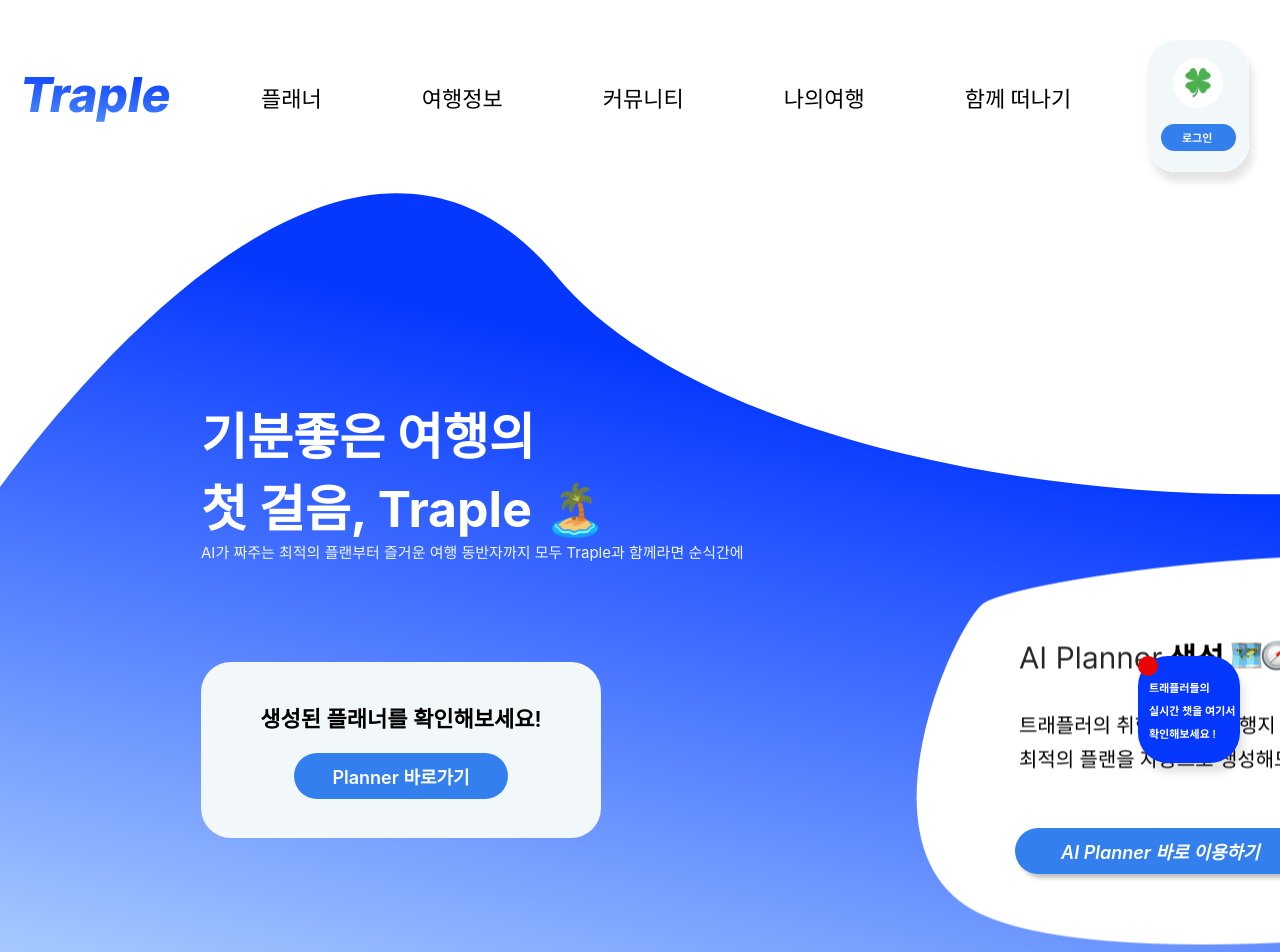
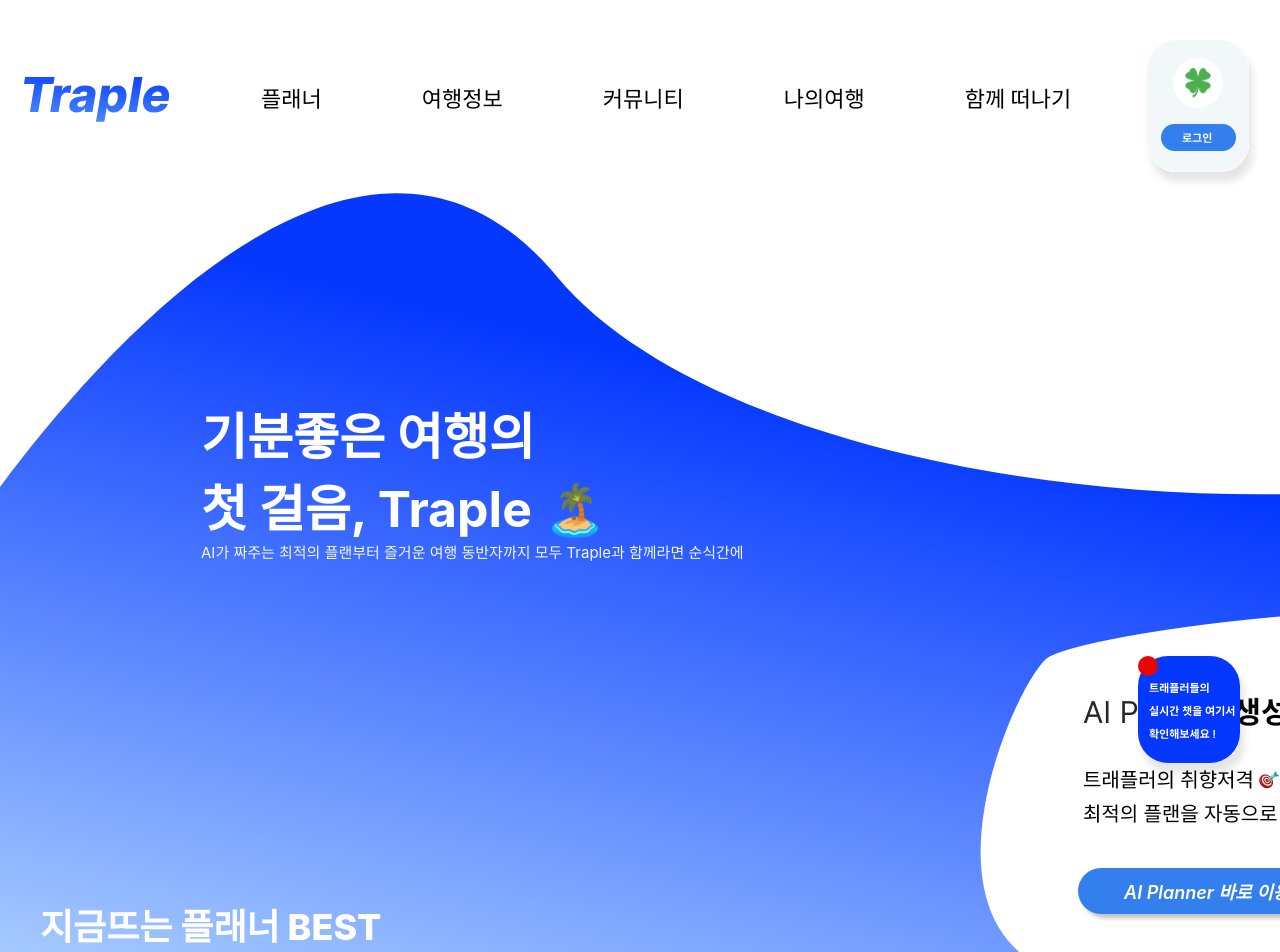
Before and after one commit to SCD2-TRAPLE/Frontend, a React (Create React App) app: page /main in a window 1280 px wide. Shown: the top 952 px of the page. Built offline with nearby package versions, Linux system fonts and the light colour scheme.

Commit message:
final:마감

```diff
--- a/src/Main.jsx
+++ b/src/Main.jsx
@@ -88,59 +88,17 @@
         <div>
             <HomeHeader />
             <div className="home-screen" style={styles.container}>
-                <div id="main-title" style={{ backgroundImage: `url(${homeImg})`, backgroundRepeat: 'no-repeat' }}>
+                <div id="main-title" style={{ width: '100%', height: '100vh', backgroundImage: `url(${homeImg})`, backgroundRepeat: 'no-repeat' }}>
                     <div style={styles.mainText}>
                         기분좋은 여행의<br />첫 걸음, Traple 🏝️
                     </div>
                     <div style={styles.subText}>
                         AI가 짜주는 최적의 플랜부터 즐거운 여행 동반자까지 모두 Traple과 함께라면 순식간에
                     </div>
-                    <div style={{ display: 'flex', alignItems: 'center' }}>
-                        <div style={{
-                            width: "400px",
-                            height: "176px",
-                            flexShrink: "0",
-                            marginTop:"100px",
-                            marginLeft:"201px",
-                            borderRadius: "30px",
-                            background:"#F2F7FA",
-                            display: 'flex',
-                            justifyContent: 'center',
-                            alignItems: 'center',
-                            position: 'relative',
-                            color: '#000',
-                            fontFamily: 'Inter',
-                            fontSize: '22px',
-                            fontStyle: 'normal',
-                            fontWeight: 600,
-                            lineHeight: 'normal',
-                            display: 'flex',
-                            flexDirection: "column"
-                        }}>
-                            생성된 플래너를 확인해보세요!
-                            <button style={{marginTop:"20px",
-                                width: "214px",
-                                height: "46px",
-                                background:"#337FED",
-                                flexShrink: "0",
-                                border:"none",
-                                cursor: "pointer",
-                                borderRadius:"30px",
-                                color: 'var(--c00, #FFF)',
-                                fontFamily: 'Inter',
-                                fontSize: '18px',
-                                fontStyle: 'normal',
-                                fontWeight: 600,
-                                lineHeight: 'normal'}}>Planner 바로가기</button>
-                            <img src={menuBox} style={{
-                                position: 'absolute',
-                                top: '50%',
-                                marginLeft:"1700px",
-                                transform: 'translateY(-50%)'
-                            }} />
-                        </div>
+                    <div style={{ marginTop: "48px", marginLeft: "980px" }}>
+                        <img src={menuBox} />
                     </div>
-                    <div style={{ marginLeft: "1070px", marginBottom:"100px"}}>
+                    <div style={{ marginTop: "-125px", marginLeft: "1133px" }}>
                         <button onClick={handleNext} style={styles.button}>AI Planner 바로 이용하기</button>
                     </div>
 
@@ -186,7 +144,7 @@
                     </div> */}
                     <div>
                         <img src={Line_31} style={{marginTop:"170px"}}></img>
-                        <div style={{marginTop:"10px ", alignItems: 'center', marginLeft:"100px", display:"flex", marginBottom:"20px"}}>전체서비스|이용약관|개인정보처리방침|고객센터<span style={{marginLeft:"1150px"}}>(주)TRAPLE</span></div>
+                        <div style={{marginTop:"10px ", alignItems: 'center', marginLeft:"100px", display:"flex", marginBottom:"200px"}}>전체서비스|이용약관|개인정보처리방침|고객센터<span style={{marginLeft:"1150px"}}>(주)TRAPLE</span></div>
                     </div>
                     <div>
                         <img src={alarmBtn} className="chat-img" style={styles.alarmBtnStyle} alt="알람 버튼" onClick={handleChatClick} />
```
